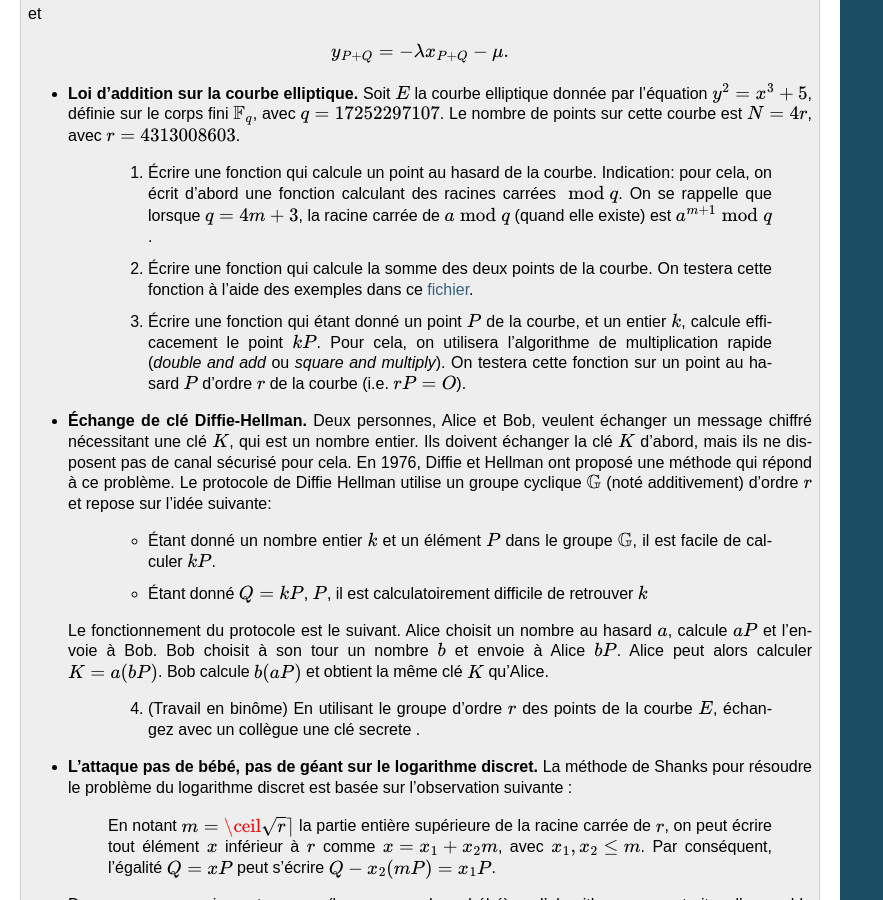
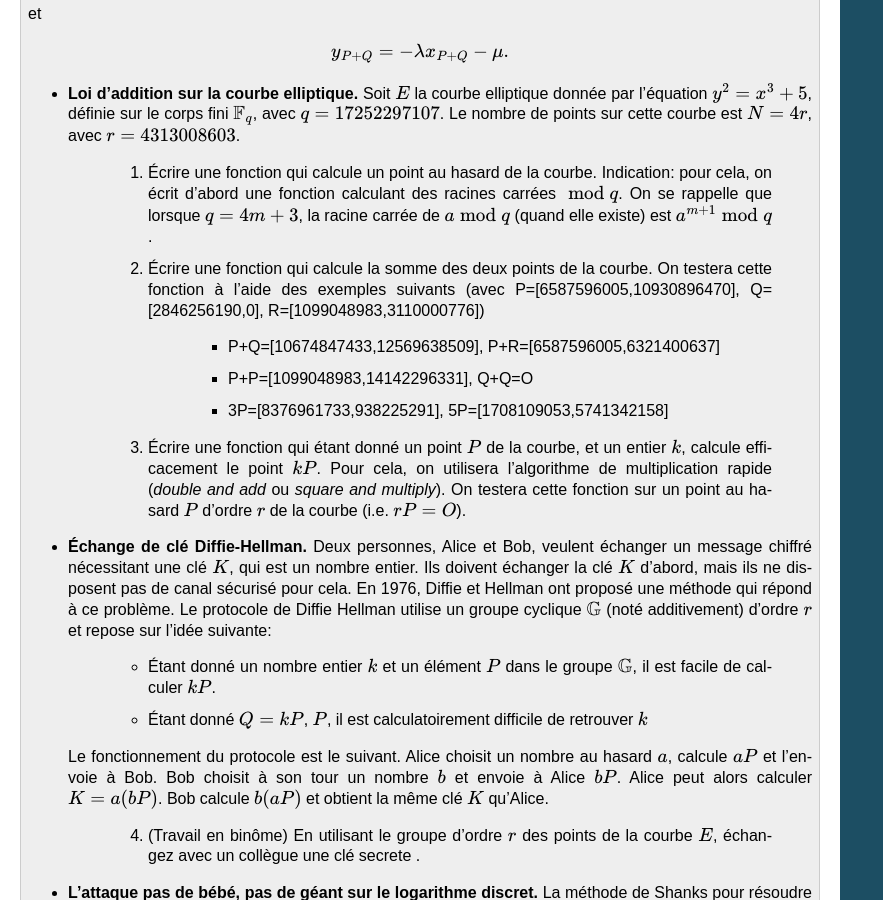
Before and after one commit to python-prepa/python-prepa, a Sphinx documentation site: the page built from ens-python-prepa/source/ateliers/crypto.rst, in a window 1280 px wide and 900 px high, scrolled down 1735 px. Shown: the whole window, without its empty margins (0-883 px from the left). Built offline with Sphinx 7.4.7, drawn with Linux system fonts in a browser that asks for light colours; formulas are drawn with MathJax 3; pages that are not in the unit, such as notebooks, are missing from menus; the version number could not be read and is left out.

Commit message:
Update crypto.rst

```diff
--- a/ens-python-prepa/source/ateliers/crypto.rst
+++ b/ens-python-prepa/source/ateliers/crypto.rst
@@ -119,7 +119,12 @@ Cryptographie
            :math:`a^{m+1} \bmod q`.
 
         2. Écrire une fonction qui calcule la somme des deux points de la courbe. On testera cette fonction
-           à l'aide des exemples dans ce `fichier <http://www.di.ens.fr/~vergnaud/point.txt>`_.
+           à l'aide des exemples suivants (avec P=[6587596005,10930896470], Q=[2846256190,0],
+           R=[1099048983,3110000776])
+
+              - P+Q=[10674847433,12569638509], P+R=[6587596005,6321400637]
+              - P+P=[1099048983,14142296331], Q+Q=O
+              - 3P=[8376961733,938225291], 5P=[1708109053,5741342158]
 
         3. Écrire une fonction qui étant donné un point :math:`P` de la courbe, et un entier :math:`k`,
            calcule efficacement le point :math:`kP`. Pour cela, on utilisera l'algorithme de
```
